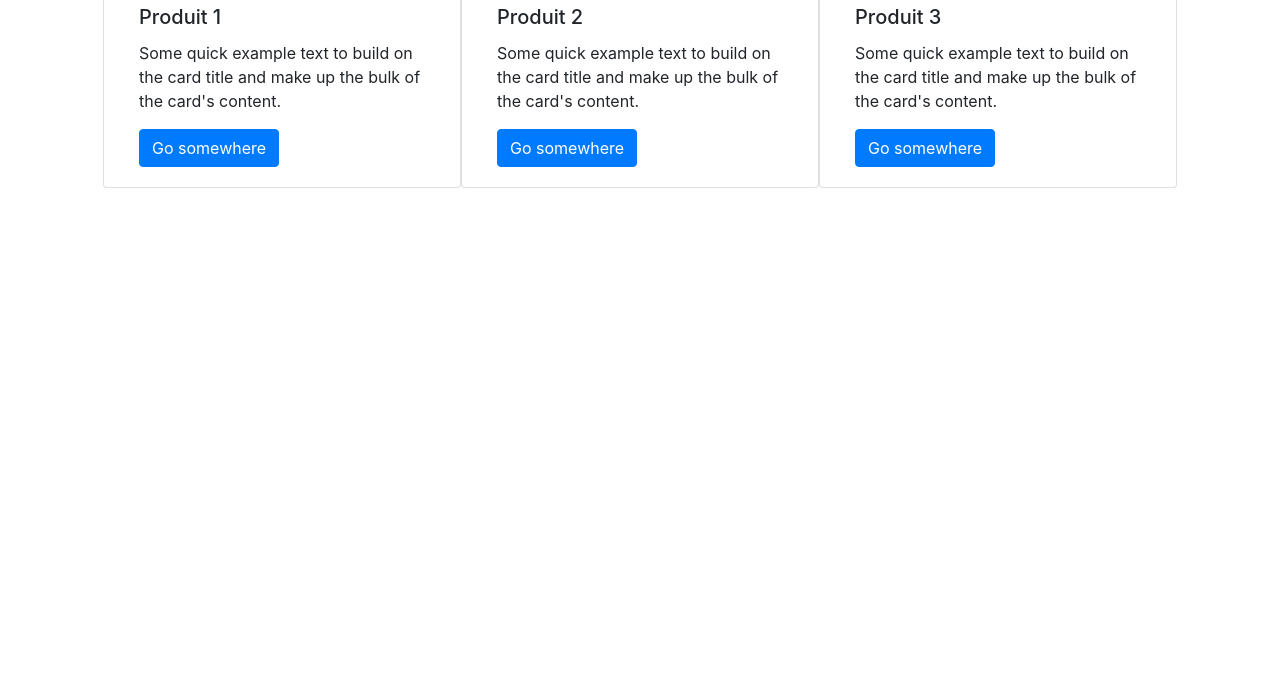
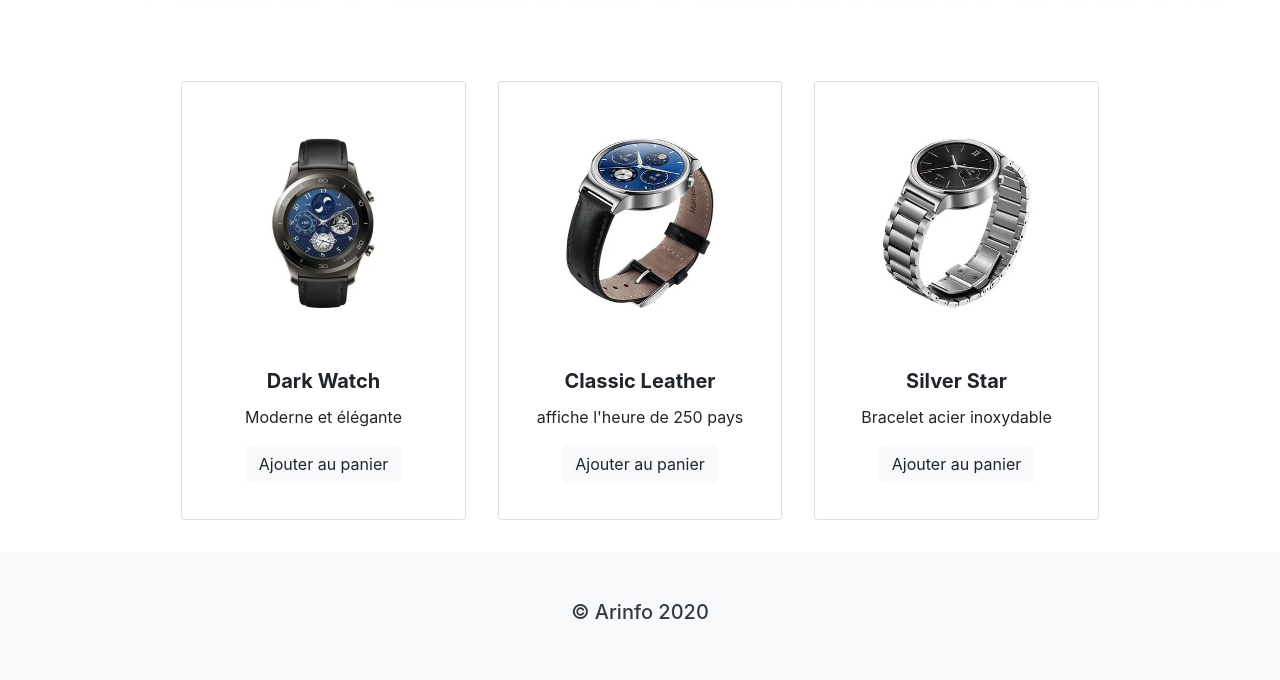
Before and after one commit to HugoVirot/simpleOnlineStorePHP, a PHP site: page / in a window 1280 px wide. Shown: the part 850-1530 px from the top of the page. Before the commit the page ends 1038 px from the top, so only its background shows below. Run offline with PHP 8.4, Linux system fonts and the light colour scheme.

Commit message:
3 articles affichés, design amélioré, ajout panier ok, rendre le panier persistant

```diff
--- /dev/null
+++ b/footer.php
@@ -0,0 +1,10 @@
+<!doctype html>
+<html>
+
+<footer>
+    <div class="container-fluid text-center text-dark bg-light p-5">
+        <h5 class="">© Arinfo 2020</h1>
+    </div>
+</footer>
+
+</html>
--- /dev/null
+++ b/functions.php
@@ -0,0 +1,94 @@
+<?php
+
+// ****************** récupérer la liste des articles **********************
+
+function getArticles()
+{
+
+    $article1 = [
+        'name' => 'Dark Watch',
+        'id' => '1',
+        'price' => 150,
+        'description' => 'Moderne et élégante',
+        'picture' => 'watch1.jpg'
+    ];
+
+    $article2 = [
+        'name' => 'Classic Leather',
+        'id' => '2',
+        'price' => 200,
+        'description' => 'affiche l\'heure de 250 pays',
+        'picture' => 'watch2.jpg'
+    ];
+
+    $article3 = [
+        'name' => 'Silver Star',
+        'id' => '3',
+        'price' => 350,
+        'description' => 'Bracelet acier inoxydable',
+        'picture' => 'watch3.jpg'
+    ];
+
+    $articles = array();
+
+    array_push($articles, $article1);
+    array_push($articles, $article2);
+    array_push($articles, $article3);
+    return $articles;
+}
+
+
+// ****************** récupérer un article à partir de son id **********************
+
+function getArticleFromId($id){
+
+    $articles = getArticles();
+
+    foreach ($articles as $article)
+    {
+        if ($article['id'] == $id)
+        {
+            $searchedArticle = $article;
+            break;
+        }
+    }
+    return $searchedArticle;
+}
+
+
+// ****************** ajouter un article au panier **********************
+
+function addToCart($article){
+
+    array_push($_SESSION['cart'],$article);
+
+}
+
+
+// ****************** calculer le total du panier **********************
+
+function getCartTotal()
+{
+    $cartTotal = 0;
+
+    if (isset($_SESSION['cart'])) {
+
+        foreach ($_SESSION['cart'] as $article) {
+            $cartTotal += $article['price'];
+        }
+        echo "Total à payer : " . $cartTotal . "€";
+    } else {
+        echo "Votre panier est vide";
+    }
+}
+
+
+// ****************** vider le panier **********************
+
+
+function emptyCart()
+{
+
+    $_SESSION = [];
+
+}
--- a/header.php
+++ b/header.php
@@ -1,26 +1,29 @@
-<?php phpinfo();
+<?php
 ?>
 <!doctype html>
 <html>
 
-<h1>My Great Online Store</h1>
-
-<nav class="navbar navbar-expand-lg navbar-light bg-light">
-    <a class="navbar-brand" href="#">Menu</a>
+<header>
+        <div class="container-fluid text-center">
+            <h1 class="pt-5">Arinfo</h1>
+                <h4 class="font-weight-light pt-1 pb-5">Montres intemporelles</h2>
+            <nav class="navbar navbar-expand-md navbar-light bg-light">
                 <button class="navbar-toggler" type="button" data-toggle="collapse" data-target="#navbarNav" aria-controls="navbarNav" aria-expanded="false" aria-label="Toggle navigation">
                     <span class="navbar-toggler-icon"></span>
                 </button>
-    <div class="collapse navbar-collapse" id="navbarNav">
+                <div class="collapse navbar-collapse justify-content-center" id="navbarNav">
                     <ul class="navbar-nav">
                         <li class="nav-item active">
-                <a class="nav-link" href="#">Accueil<span class="sr-only">(current)</span></a>
+                            <a class="nav-link" href="index.php">Accueil<span class="sr-only">(current)</span></a>
                         </li>
                         <li class="nav-item">
-                <a class="nav-link" href="#">Panier</a>
+                            <a class="nav-link" href="panier.php">Panier</a>
                         </li>
                     </ul>
                 </div>
             </nav>
+        </div>
+    </header>
 
 </html>
 
--- a/index.php
+++ b/index.php
@@ -1,5 +1,8 @@
 <?php
 session_start();
+include('functions.php');
+
+$articles = getArticles();
 ?>
 
 <!DOCTYPE html>
@@ -9,84 +12,52 @@ session_start();
 <head>
     <meta charset="UTF-8">
     <meta name="viewport" content="width=device-width, initial-scale=1.0">
-    <title>My Great Online Store</title>
+    <title>Arinfo, montres intemporelles</title>
     <link rel="stylesheet" type="text/css" href="style.css">
     <link rel="stylesheet" href="https://cdn.jsdelivr.net/npm/bootstrap@4.5.3/dist/css/bootstrap.min.css" integrity="sha384-TX8t27EcRE3e/ihU7zmQxVncDAy5uIKz4rEkgIXeMed4M0jlfIDPvg6uqKI2xXr2" crossorigin="anonymous">
 </head>
 
 <body>
-    <header>
-        <div class="container-fluid text-center">
-            <h1>My Great Online Store</h1>
 
-            <nav class="navbar navbar-expand-lg navbar-light bg-light text-center">
-                <a class="navbar-brand" href="#">Menu</a>
-                <button class="navbar-toggler" type="button" data-toggle="collapse" data-target="#navbarNav" aria-controls="navbarNav" aria-expanded="false" aria-label="Toggle navigation">
-                    <span class="navbar-toggler-icon"></span>
-                </button>
-                <div class="collapse navbar-collapse" id="navbarNav">
-                    <ul class="navbar-nav">
-                        <li class="nav-item active">
-                            <a class="nav-link" href="index.php">Accueil<span class="sr-only">(current)</span></a>
-                        </li>
-                        <li class="nav-item">
-                            <a class="nav-link" href="panier.php">Panier</a>
-                        </li>
-                    </ul>
-                </div>
-            </nav>
-        </div>
-    </header>
+    <?php
+    include('./header.php');
+    ?>
 
     <main>
 
-        <div class="container p-5">
-            <div class="row">
-                <img id="watchPhoto" src="images/watch.jpg">
+        <div class="container-fluid pb-5">
+            <div class="row text-center">
+                <img id="watchPhoto" src="images/watch.jpg" style="width: 100vw">
             </div>
         </div>
 
-        <div class="container p-5">
+        <div class="container p-3">
+            <div class="row text-center justify-content-center">
 
-            <div class="row">
-                <div class="card col-4" style="width: 18rem;">
-                    <img class="card-img-top" src="..." alt="Card image cap">
-                    <div class="card-body">
-                        <h5 class="card-title">Produit 1</h5>
-                        <p class="card-text">Some quick example text to build on the card title and make up the bulk of the card's content.</p>
-                        <a href="#" class="btn btn-primary">Go somewhere</a>
+                <?php foreach ($articles as $article) {
+                    echo "
+                 <div class=\"card col-md-3 p-3 m-3\" style=\"width: 18rem;\">
+                    <img class=\"card-img-top\" src=\"images/" . $article['picture'] . "\" alt=\"Card image cap\">
+                    <div class=\"card-body\">
+                        <h5 class=\"card-title font-weight-bold\">" . $article['name'] . "</h5>
+                        <p class=\"card-text\">" . $article['description'] . "</p>
+                        <form action=\"panier.php\" method=\"post\">
+                            <input type=\"hidden\" name=\"chosenArticle\" value=\"" . $article['id'] . "\">
+                            <input class=\"btn btn-light\" type=\"submit\" value=\"Ajouter au panier\">
+                        </form>
                     </div>
-                </div>
-
-                <div class="card col-4" style="width: 18rem;">
-                    <img class="card-img-top" src="..." alt="Card image cap">
-                    <div class="card-body">
-                        <h5 class="card-title">Produit 2</h5>
-                        <p class="card-text">Some quick example text to build on the card title and make up the bulk of the card's content.</p>
-                        <a href="#" class="btn btn-primary">Go somewhere</a>
-                    </div>
-                </div>
-
-                <div class="card col-4" style="width: 18rem;">
-                    <img class="card-img-top" src="..." alt="Card image cap">
-                    <div class="card-body">
-                        <h5 class="card-title">Produit 3</h5>
-                        <p class="card-text">Some quick example text to build on the card title and make up the bulk of the card's content.</p>
-                        <a href="#" class="btn btn-primary">Go somewhere</a>
-                    </div>
-                </div>
-
+                 </div>";
+                }
+                ?>
             </div>
-
         </div>
 
 
     </main>
 
-    <footer>
-
-
-    </footer>
+    <?php
+    include('./footer.php');
+    ?>
 
 </body>
 <script src="https://code.jquery.com/jquery-3.5.1.slim.min.js" integrity="sha384-DfXdz2htPH0lsSSs5nCTpuj/zy4C+OGpamoFVy38MVBnE+IbbVYUew+OrCXaRkfj" crossorigin="anonymous"></script>
--- a/style.css
+++ b/style.css
@@ -1,4 +1,8 @@
+h1 {
+    font-family: "Lobster";
+}
+
 #watchPhoto {
-    width: 500px;
+    width: 800px;
     margin: 0 auto
 }
```
Also changed, not shown: panier.php (+40 -10 lines), images/logo.jpg (added), images/logo.png (added), images/watch.jpg, images/watch1.jpg (added), images/watch2.jpg (added), images/watch3.jpg (added), images/watchdark.jpg (added). Lines whose indentation alone changed are shown as unchanged.
